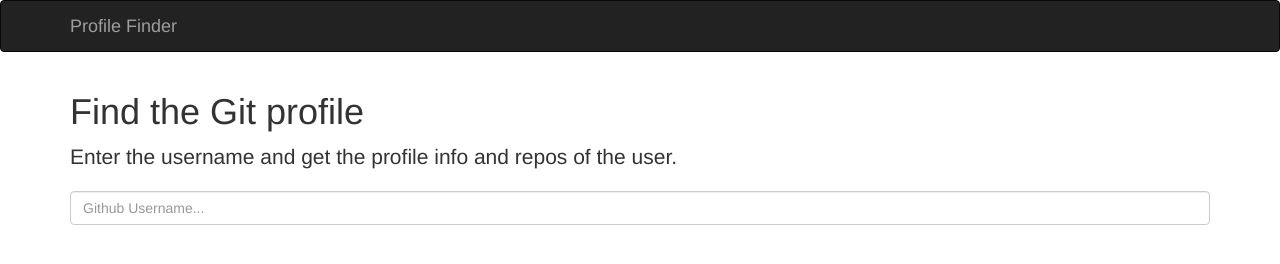
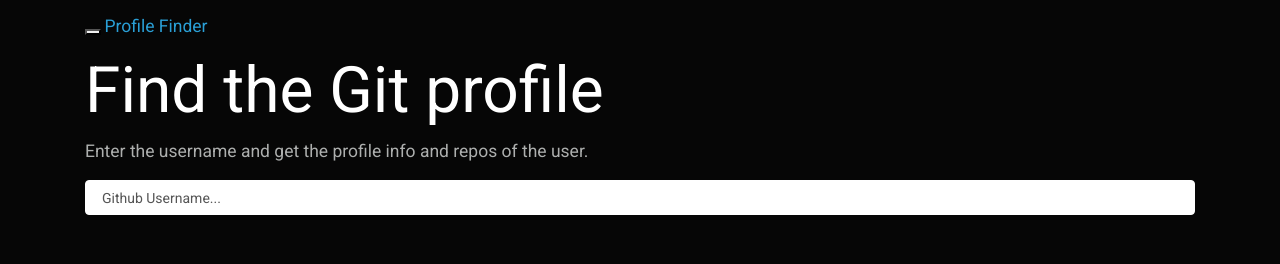
Before and after one commit to kunalkakade/GitProfileFinder, a plain HTML site: page index.html in a window 1280 px wide. Drawn offline with nearby package versions, Linux system fonts and the light colour scheme.

Commit message:
Update index.html

```diff
--- a/index.html
+++ b/index.html
@@ -9,7 +9,7 @@
     <title>Profile Finder</title>
 
     <!-- Bootstrap core CSS -->
-    <link href="https://bootswatch.com/darkly/bootstrap.min.css" rel="stylesheet">
+    <link href="https://bootswatch.com/4/cyborg/bootstrap.css" rel="stylesheet">
      </head>
 
   <body>
```
